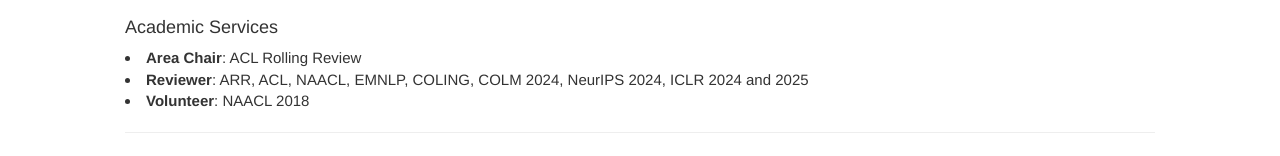
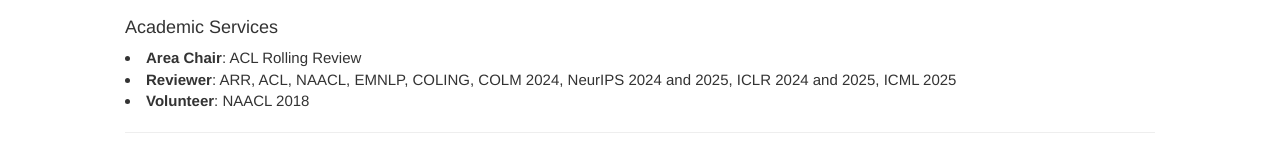
Before and after one commit to oceanypt/hai-ye.github.io, a plain HTML site: page index.html in a window 1280 px wide. Shown: the part 1773-1929 px from the top of the page. Drawn offline with Linux system fonts and the light colour scheme; grey boxes are pictures that could not be loaded.

Commit message:
update index

```diff
--- a/index.html
+++ b/index.html
@@ -239,7 +239,7 @@
       <h4>Academic Services </h4>
       <p>
         <li><b>Area Chair</b>: ACL Rolling Review </li>
-        <li><b>Reviewer</b>: ARR, ACL, NAACL, EMNLP, COLING, COLM 2024, NeurIPS 2024, ICLR 2024 and 2025</li>
+        <li><b>Reviewer</b>: ARR, ACL, NAACL, EMNLP, COLING, COLM 2024, NeurIPS 2024 and 2025, ICLR 2024 and 2025, ICML 2025</li>
         <li><b>Volunteer</b>: NAACL 2018</li>
       </p>
 
```
